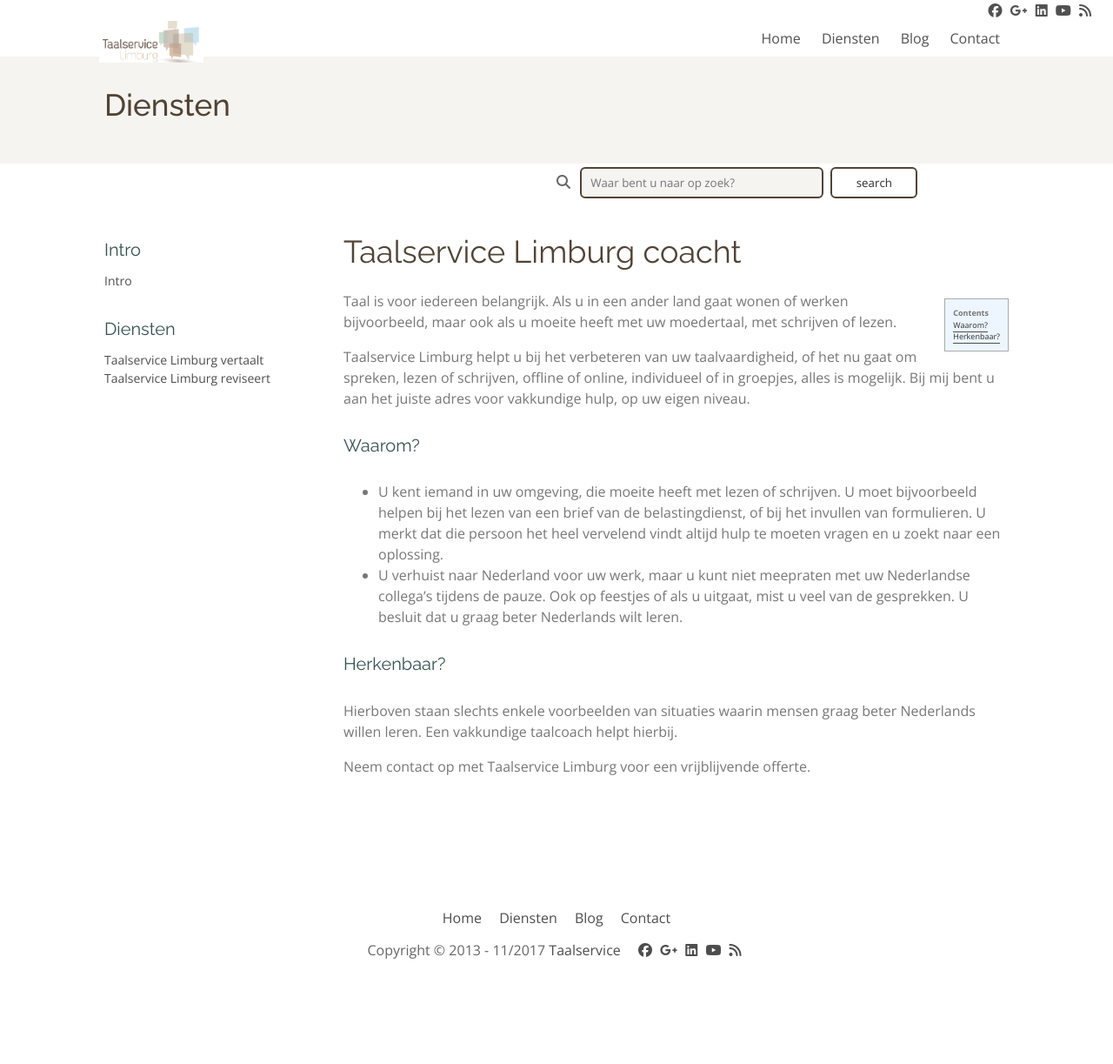
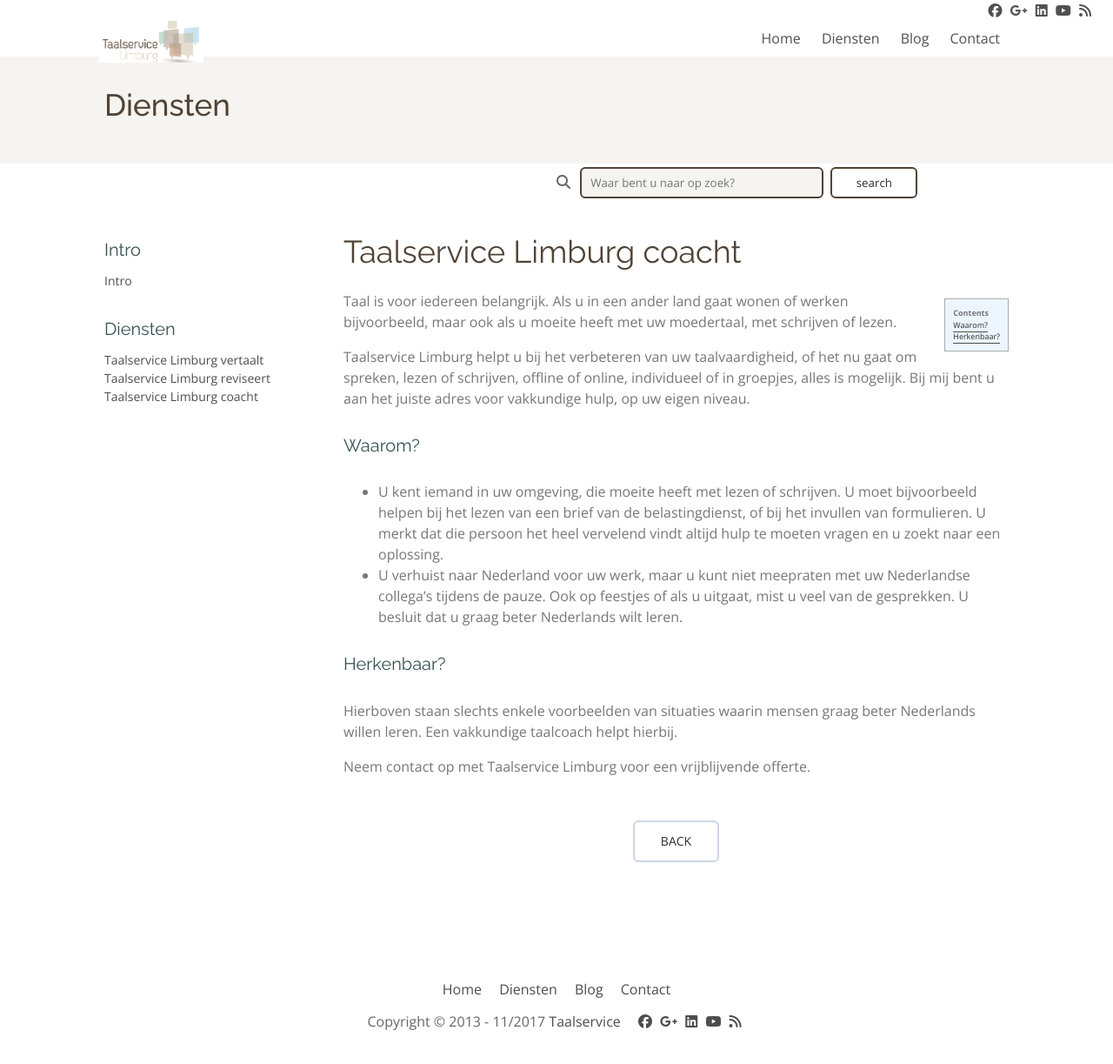
Before and after one commit to solilocide/solilocide.github.com, a Jekyll site: the page built from _diensten/transcribeert.md, in a window 1280 px wide and 1290 px high. Shown: the top 1223 px of the window at 87% size. Built offline with Jekyll 4.4.1, drawn with Linux system fonts in a browser that asks for light colours; nearby versions of some CDN libraries; comment, search, counter and statistics services are not loaded.

Commit message:
header image adjusted feed corrected to blog diensten changed to coacht

```diff
--- a/_data/diensten.yml
+++ b/_data/diensten.yml
@@ -6,4 +6,4 @@
   diensten:
   - vertaalt
   - reviseert
-  - transcribeert
+  - coacht
--- a/feed.xml
+++ b/feed.xml
@@ -11,7 +11,7 @@
     <pubDate>{{ site.time | date_to_rfc822 }}</pubDate>
     <lastBuildDate>{{ site.time | date_to_rfc822 }}</lastBuildDate>
     <generator>Jekyll v{{ jekyll.version }}</generator>
-    {% for post in site.news reversed %}
+    {% for post in site.blog reversed %}
       {% if post.feed != false %}
       <item>
         <title>{{ post.title | xml_escape }}</title>
--- a/index.html
+++ b/index.html
@@ -24,7 +24,7 @@
     <br>
     Taalservice Limburg
     <div id="typed2-strings">
-        <p>^2500 <strong>vertaalt, reviseert & transcribeert</strong></p>
+        <p>^2500 <strong>vertaalt, reviseert & coacht</strong></p>
     </div>
     <span id="typed2"></span>
 
```
Also changed, not shown: img/taal_header2.png.
